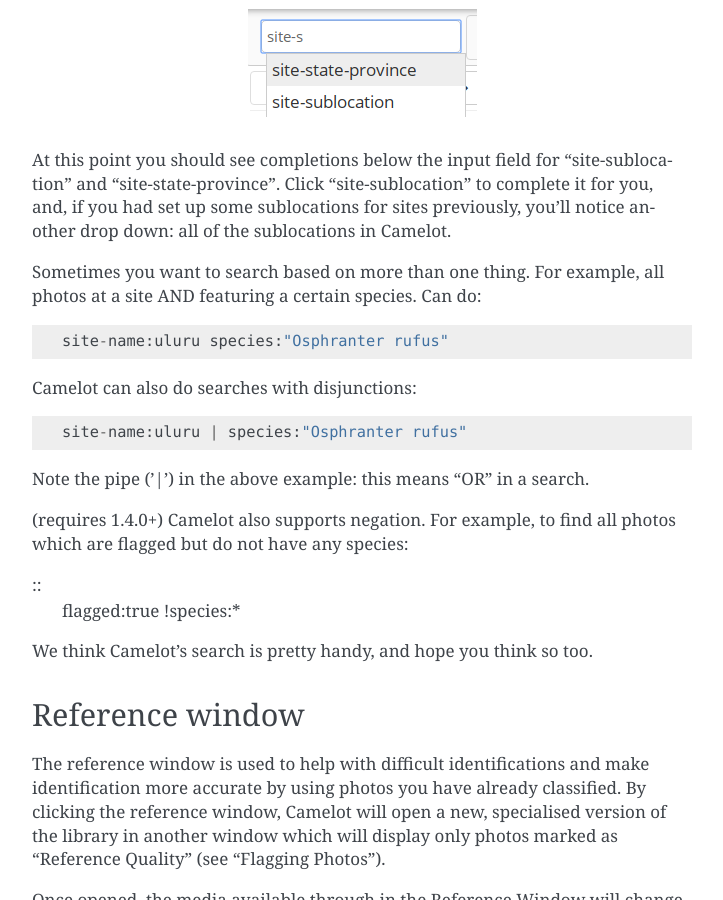
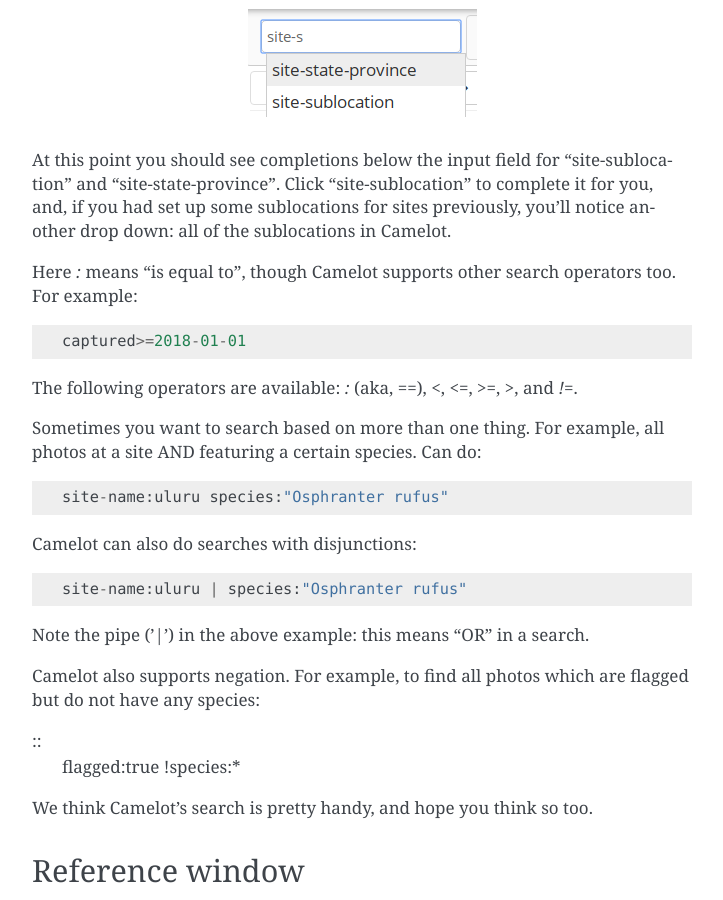
Before and after one commit to heidihendry/camelot, a Sphinx documentation site: the page built from doc/library.rst, in a window 1280 px wide and 900 px high, scrolled down 3618 px. Shown: the whole window, without its empty margins (388-1111 px from the left). Built offline with Sphinx 7.4.7, drawn with Linux system fonts in a browser that asks for light colours.

Commit message:
TG-485 Update documentation

```diff
--- a/doc/library.rst
+++ b/doc/library.rst
@@ -138,6 +138,16 @@
 sites previously, you'll notice another drop down: all of the
 sublocations in Camelot.
 
+Here `:` means "is equal to", though Camelot supports other search operators
+too. For example:
+
+::
+
+    captured>=2018-01-01
+
+The following operators are available: `:` (aka, `==`), `<`, `<=`, `>=`, `>`,
+and `!=`.
+
 Sometimes you want to search based on more than one thing. For example,
 all photos at a site AND featuring a certain species. Can do:
 
@@ -153,8 +163,8 @@
 
 Note the pipe ('\|') in the above example: this means "OR" in a search.
 
-(requires 1.4.0+) Camelot also supports negation. For example, to find all
-photos which are flagged but do not have any species:
+Camelot also supports negation. For example, to find all photos which are
+flagged but do not have any species:
 
 ::
     flagged:true !species:*
```
Also changed, not shown: CHANGELOG.md (+4 -0 lines).
